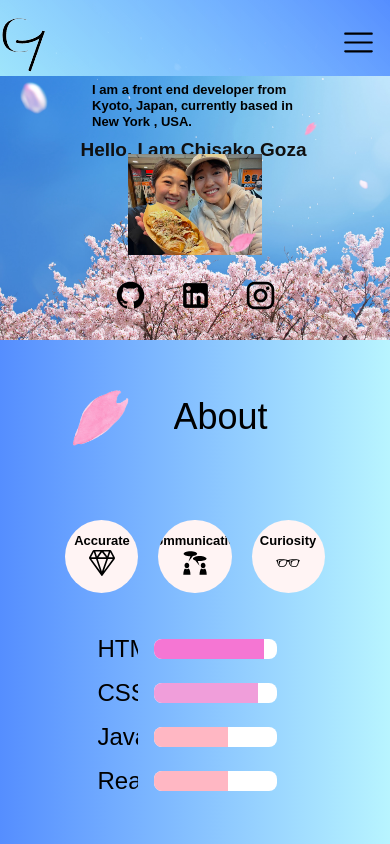
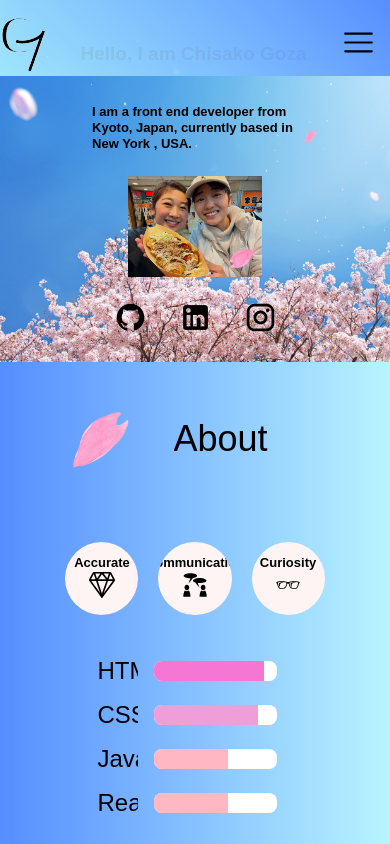
Before and after one commit to Chii1103/chisako_goza-, a React (Create React App) app: page / in a window 390 px wide. Shown: the top 844 px of the page. Built offline with nearby package versions, Linux system fonts and the light colour scheme.

Commit message:
Hamburger CSS

```diff
--- a/src/styles/Main.scss
+++ b/src/styles/Main.scss
@@ -81,13 +81,12 @@
     color: var(--black-color);
     text-align: center;
     display: block;
+    margin: auto;
     // margin: 5rem auto;
     font-size: 67px;
     font-weight: 550;
-    // animation: typing 6.5s cubic-bezier(0.25, 0.46, 0.45, 0.94) both;
-    position: absolute;
-    left: 0;
-    right: 0;
+
+
     // typing animation try area
     width: 24ch;
     animation: typing 3s steps(24), effect .5s step-end infinite alternate;
@@ -245,8 +244,6 @@
   .mainVisual-wrap {
     height: auto;
     .mv-h1 {
-      margin: 6rem auto 3rem auto;
-
       font-size: 19px;
     }
   }
```
